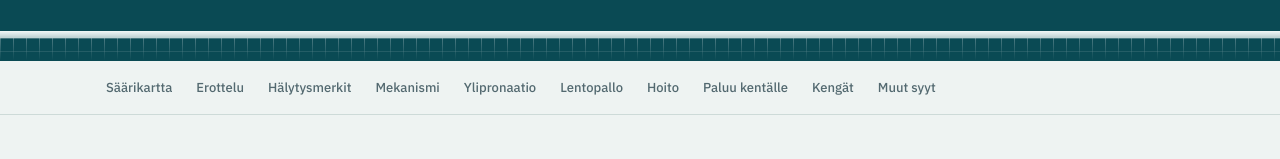
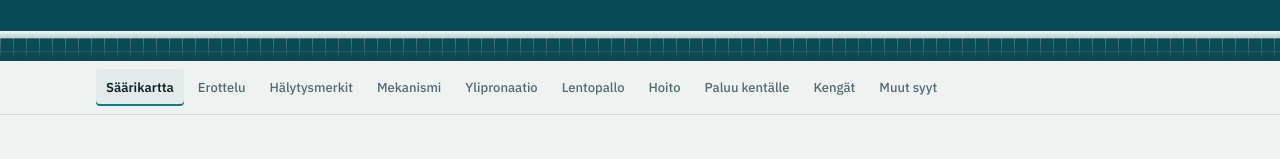
Before and after one commit to UffeTa/penikkatauti, a plain HTML site: page index.html in a window 1280 px wide. Shown: the part 715-874 px from the top of the page. Drawn offline with Linux system fonts and the light colour scheme.

Commit message:
Isommat osio-otsikot puhelimella, yläpalkki seuraa luettavaa osiota
Co-Authored-By: Claude Fable 5.2 <noreply@anthropic.com>

```diff
--- a/index.html
+++ b/index.html
@@ -176,6 +176,8 @@ nav{position:sticky;top:env(safe-area-inset-top,0px);z-index:9;background:var(--
 nav .wrap{display:flex;gap:4px;overflow-x:auto;scrollbar-width:none;padding-block:8px}
 nav a{flex:none;font:500 13px/1 var(--body);color:var(--muted);text-decoration:none;padding:8px 10px;border-radius:4px}
 nav a:hover{color:var(--ink);background:var(--track)}
+nav a[aria-current="true"]{color:var(--ink);background:var(--track);font-weight:600;box-shadow:inset 0 -2px 0 var(--court)}
+@media (max-width:640px){nav a{font-size:16px}.kick{font-size:14px}section{scroll-margin-top:58px}}
 
 /* sections */
 section{padding-block:56px 8px;scroll-margin-top:50px}
@@ -1262,5 +1264,25 @@ upd();
 })();
 </script>
 
+<script>
+/* yläpalkki seuraa luettavaa osiota */
+(function(){
+  var nav=document.querySelector('nav[aria-label="Sivun osiot"]');if(!nav)return;
+  var bar=nav.querySelector('.wrap'),links=[].slice.call(nav.querySelectorAll('a[href^="#"]'));
+  var secs=links.map(function(a){return document.getElementById(a.getAttribute('href').slice(1))});
+  var cur=-1,tick=false;
+  function upd(){
+    tick=false;
+    var line=Math.min(nav.getBoundingClientRect().bottom,innerHeight*.4)+24,idx=-1;
+    for(var i=0;i<secs.length;i++){if(secs[i]&&secs[i].getBoundingClientRect().top<=line)idx=i}
+    if(idx===cur)return;cur=idx;
+    links.forEach(function(a,i){if(i===idx)a.setAttribute('aria-current','true');else a.removeAttribute('aria-current')});
+    var a=links[idx],left=a?a.offsetLeft-(bar.clientWidth-a.offsetWidth)/2:0;
+    bar.scrollLeft=Math.max(0,left);
+  }
+  function req(){if(!tick){tick=true;setTimeout(upd,60)}}
+  addEventListener('scroll',req,{passive:true});addEventListener('resize',req);upd();
+})();
+</script>
 </body>
 </html>
```
